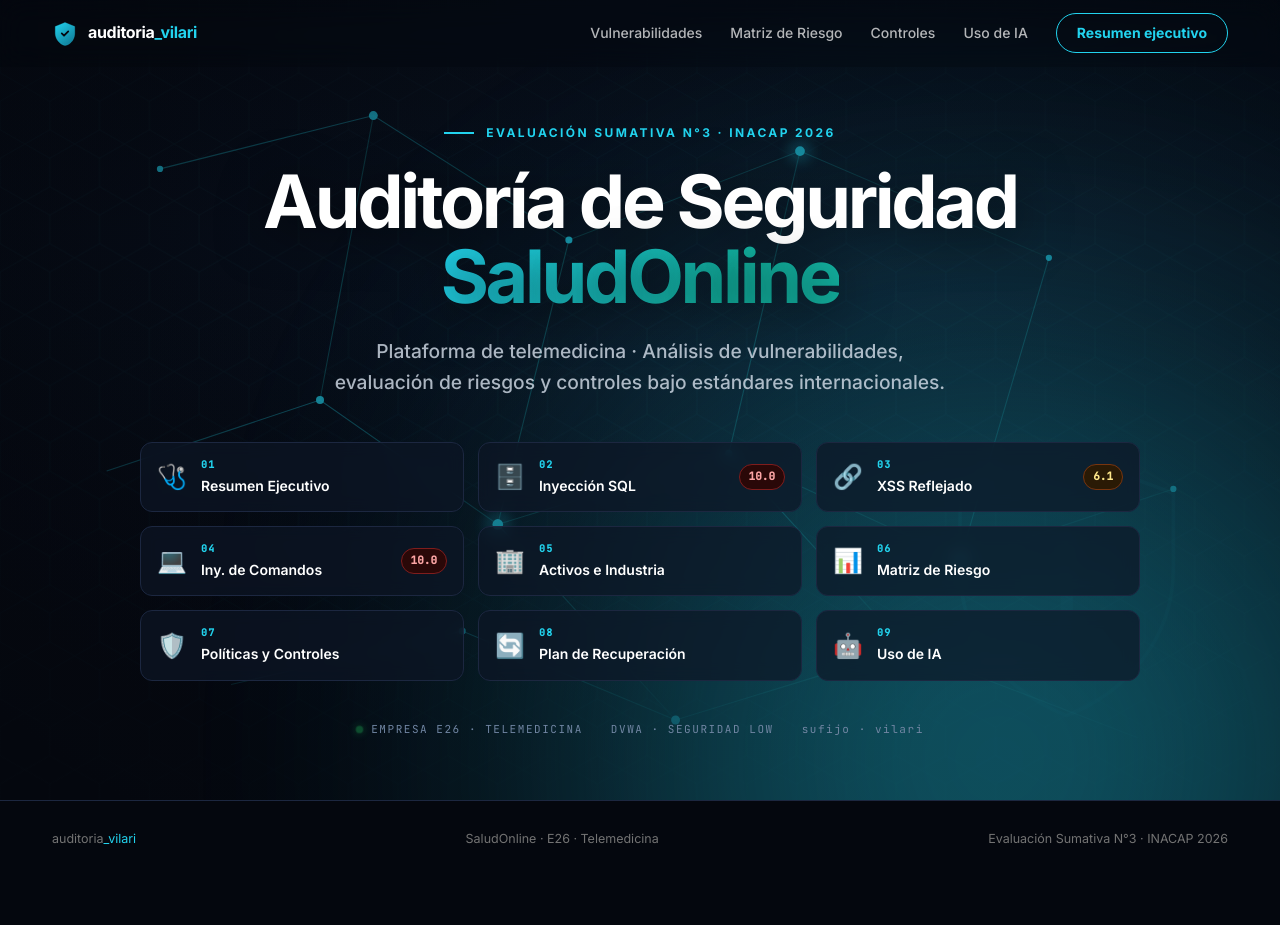
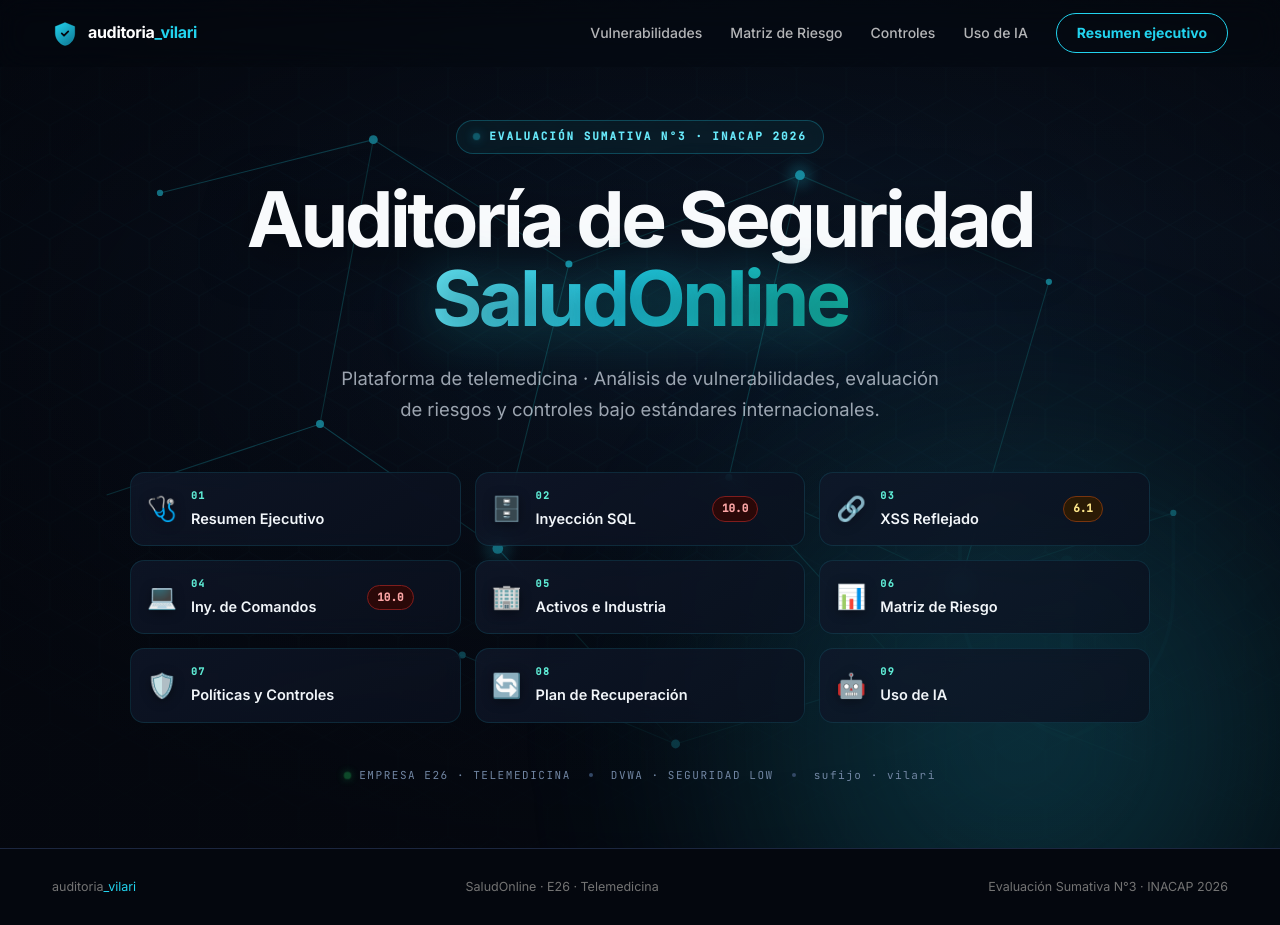
Before and after one commit to donkked/auditoria_vilari, a React (Vite) app: page / in a window 1280 px wide. Before the commit the page ends 877 px from the top, so only its background shows below. Built offline with nearby package versions, Linux system fonts and the light colour scheme.

Commit message:
style: pulir portada — animaciones de entrada, chip eyebrow, botones con glow y flecha

```diff
--- a/src/App.css
+++ b/src/App.css
@@ -424,13 +424,28 @@ body {
 /* ════════════════════════════════════════
    HOME — LANDING
    ════════════════════════════════════════ */
+@keyframes fade-up {
+  from { opacity: 0; transform: translateY(16px); }
+  to   { opacity: 1; transform: translateY(0); }
+}
+
+@keyframes scan {
+  0%   { transform: translateY(-100%); }
+  100% { transform: translateY(100vh); }
+}
+
+.anim {
+  opacity: 0;
+  animation: fade-up 0.6s cubic-bezier(0.22, 1, 0.36, 1) forwards;
+}
+
 .home {
   position: relative;
   min-height: 100vh;
   display: flex;
   align-items: center;
   justify-content: center;
-  padding: 110px 32px 56px;
+  padding: 120px 32px 64px;
   overflow: hidden;
 }
 
@@ -446,19 +461,19 @@ body {
   position: absolute;
   inset: 0;
   background:
-    radial-gradient(ellipse 70% 60% at 50% 45%, transparent 0%, rgba(4,7,14,0.55) 100%),
-    linear-gradient(to bottom, rgba(4,7,14,0.4), transparent 30%, rgba(4,7,14,0.6));
+    radial-gradient(ellipse 70% 60% at 50% 42%, transparent 0%, rgba(4,7,14,0.6) 100%),
+    linear-gradient(to bottom, rgba(4,7,14,0.55), transparent 28%, rgba(4,7,14,0.7));
 }
 
 .home-glow {
   position: absolute;
-  width: 720px;
-  height: 720px;
+  width: 760px;
+  height: 760px;
   border-radius: 50%;
-  background: #22d3ee;
-  filter: blur(160px);
-  opacity: 0.12;
-  top: 50%;
+  background: radial-gradient(circle, rgba(34,211,238,0.6), transparent 70%);
+  filter: blur(80px);
+  opacity: 0.5;
+  top: 42%;
   left: 50%;
   transform: translate(-50%, -50%);
   z-index: 0;
@@ -466,98 +481,141 @@ body {
   animation: glow-breathe 8s ease-in-out infinite;
 }
 
+/* Slow scanning light line */
+.home-scanline {
+  position: absolute;
+  left: 0;
+  right: 0;
+  height: 1px;
+  background: linear-gradient(90deg, transparent, rgba(34,211,238,0.4), transparent);
+  z-index: 0;
+  pointer-events: none;
+  animation: scan 9s linear infinite;
+  opacity: 0.6;
+}
+
 .home-content {
   position: relative;
   z-index: 1;
   width: 100%;
-  max-width: 1000px;
+  max-width: 1020px;
   text-align: center;
 }
 
 .home-eyebrow {
   display: inline-flex;
   align-items: center;
-  gap: 12px;
-  font-size: 12px;
-  font-weight: 700;
-  letter-spacing: 0.2em;
+  gap: 9px;
+  font-family: 'JetBrains Mono', monospace;
+  font-size: 11px;
+  font-weight: 600;
+  letter-spacing: 0.18em;
   text-transform: uppercase;
-  color: #22d3ee;
-  margin-bottom: 22px;
+  color: #67e8f9;
+  margin-bottom: 26px;
+  padding: 7px 16px;
+  border: 1px solid rgba(34,211,238,0.25);
+  background: rgba(34,211,238,0.06);
+  border-radius: 30px;
+  backdrop-filter: blur(6px);
+  -webkit-backdrop-filter: blur(6px);
 }
 
-.home-eyebrow-line {
-  width: 30px;
-  height: 2px;
+.home-eyebrow-dot {
+  width: 7px;
+  height: 7px;
+  border-radius: 50%;
   background: #22d3ee;
+  box-shadow: 0 0 10px #22d3ee;
+  animation: glow-breathe 2.5s ease-in-out infinite;
 }
 
 .home-title {
-  font-size: clamp(2.4rem, 6vw, 4.6rem);
+  font-size: clamp(2.5rem, 6.2vw, 4.8rem);
   font-weight: 900;
   letter-spacing: -0.045em;
-  line-height: 1.02;
+  line-height: 1.04;
   margin: 0;
-  color: #ffffff;
+  color: #f8fafc;
   text-shadow: 0 8px 50px rgba(0,0,0,0.6);
 }
 
 .home-title-accent {
-  background: linear-gradient(120deg, #22d3ee, #14b8a6 70%);
+  position: relative;
+  background: linear-gradient(110deg, #67e8f9 0%, #22d3ee 45%, #14b8a6 100%);
   -webkit-background-clip: text;
   background-clip: text;
   -webkit-text-fill-color: transparent;
   color: #22d3ee;
+  filter: drop-shadow(0 4px 24px rgba(34,211,238,0.35));
 }
 
 .home-lead {
-  font-size: clamp(1rem, 1.6vw, 1.2rem);
-  font-weight: 500;
-  color: rgba(219,228,240,0.78);
-  margin: 22px auto 0;
-  line-height: 1.6;
-  max-width: 620px;
+  font-size: clamp(1rem, 1.5vw, 1.15rem);
+  font-weight: 400;
+  color: rgba(219,228,240,0.7);
+  margin: 24px auto 0;
+  line-height: 1.65;
+  max-width: 600px;
 }
 
 .home-buttons {
   display: grid;
   grid-template-columns: repeat(3, 1fr);
   gap: 14px;
-  margin: 44px 0 0;
+  margin: 48px 0 0;
 }
 
 .home-btn {
+  position: relative;
   display: flex;
   align-items: center;
   gap: 14px;
   text-align: left;
-  background: rgba(14,22,38,0.7);
-  backdrop-filter: blur(8px);
-  -webkit-backdrop-filter: blur(8px);
-  border: 1px solid var(--c-border);
-  border-radius: 12px;
-  padding: 14px 16px;
+  background: linear-gradient(145deg, rgba(16,24,42,0.78), rgba(10,16,30,0.78));
+  backdrop-filter: blur(10px);
+  -webkit-backdrop-filter: blur(10px);
+  border: 1px solid rgba(34,211,238,0.12);
+  border-radius: 14px;
+  padding: 15px 16px;
   text-decoration: none;
-  transition: transform 0.16s, border-color 0.16s, background 0.16s, box-shadow 0.16s;
+  overflow: hidden;
+  transition: transform 0.18s ease, border-color 0.18s, box-shadow 0.18s;
+}
+
+.home-btn::before {
+  content: '';
+  position: absolute;
+  left: 0;
+  top: 0;
+  bottom: 0;
+  width: 3px;
+  background: linear-gradient(180deg, #22d3ee, #14b8a6);
+  opacity: 0;
+  transition: opacity 0.18s;
 }
 
 .home-btn:hover {
-  transform: translateY(-3px);
-  border-color: rgba(34,211,238,0.5);
-  background: rgba(18,30,50,0.85);
-  box-shadow: 0 10px 30px rgba(0,0,0,0.4), 0 0 0 1px rgba(34,211,238,0.15);
+  transform: translateY(-4px);
+  border-color: rgba(34,211,238,0.45);
+  box-shadow: 0 14px 36px rgba(0,0,0,0.5), 0 0 24px rgba(34,211,238,0.12);
+}
+
+.home-btn:hover::before {
+  opacity: 1;
 }
 
 .home-btn-icon {
   font-size: 24px;
   line-height: 1;
   flex-shrink: 0;
+  filter: drop-shadow(0 2px 6px rgba(0,0,0,0.4));
 }
 
 .home-btn-text {
   display: flex;
   flex-direction: column;
-  gap: 2px;
+  gap: 3px;
   flex: 1;
   min-width: 0;
 }
@@ -566,14 +624,14 @@ body {
   font-family: 'JetBrains Mono', monospace;
   font-size: 10px;
   font-weight: 700;
-  letter-spacing: 0.12em;
-  color: #22d3ee;
+  letter-spacing: 0.14em;
+  color: #5eead4;
 }
 
 .home-btn-title {
-  font-size: 14px;
+  font-size: 14.5px;
   font-weight: 600;
-  color: #ffffff;
+  color: #f1f5f9;
   white-space: nowrap;
   overflow: hidden;
   text-overflow: ellipsis;
@@ -600,22 +658,44 @@ body {
   border: 1px solid #78350f;
 }
 
+.home-btn-arrow {
+  flex-shrink: 0;
+  font-size: 16px;
+  color: #22d3ee;
+  opacity: 0;
+  transform: translateX(-6px);
+  transition: opacity 0.18s, transform 0.18s;
+}
+
+.home-btn:hover .home-btn-arrow {
+  opacity: 1;
+  transform: translateX(0);
+}
+
 .home-meta {
   display: flex;
   flex-wrap: wrap;
-  gap: 10px 28px;
+  gap: 10px 18px;
   justify-content: center;
-  margin-top: 40px;
+  align-items: center;
+  margin-top: 44px;
   font-family: 'JetBrains Mono', monospace;
   font-size: 11px;
   letter-spacing: 0.14em;
   color: #7186a3;
 }
 
-.home-meta span {
+.home-meta > span {
   display: inline-flex;
   align-items: center;
   gap: 8px;
+}
+
+.home-meta-sep {
+  width: 4px;
+  height: 4px;
+  border-radius: 50%;
+  background: #334866;
 }
 
 .home-meta-dot {
@@ -625,6 +705,11 @@ body {
   background: #22c55e;
   box-shadow: 0 0 8px #22c55e;
   animation: glow-breathe 2.5s ease-in-out infinite;
+}
+
+@media (prefers-reduced-motion: reduce) {
+  .anim { opacity: 1; animation: none; }
+  .home-scanline, .home-glow { animation: none; }
 }
 
 /* ════════════════════════════════════════
--- a/src/components/Home.tsx
+++ b/src/components/Home.tsx
@@ -25,21 +25,28 @@ export default function Home() {
     <section className="home">
       <div className="home-bg" />
       <div className="home-glow" />
+      <div className="home-scanline" />
       <div className="home-content">
-        <span className="home-eyebrow">
-          <span className="home-eyebrow-line" /> EVALUACIÓN SUMATIVA N°3 · INACAP 2026
+        <span className="home-eyebrow anim" style={{ animationDelay: '0s' }}>
+          <span className="home-eyebrow-dot" /> EVALUACIÓN SUMATIVA N°3 · INACAP 2026
         </span>
-        <h1 className="home-title">
-          Auditoría de Seguridad<br /><span className="home-title-accent">SaludOnline</span>
+        <h1 className="home-title anim" style={{ animationDelay: '0.08s' }}>
+          Auditoría de Seguridad<br />
+          <span className="home-title-accent">SaludOnline</span>
         </h1>
-        <p className="home-lead">
+        <p className="home-lead anim" style={{ animationDelay: '0.16s' }}>
           Plataforma de telemedicina · Análisis de vulnerabilidades, evaluación de
           riesgos y controles bajo estándares internacionales.
         </p>
 
         <nav className="home-buttons" aria-label="Secciones del informe">
-          {sections.map(s => (
-            <Link key={s.to} to={s.to} className="home-btn">
+          {sections.map((s, i) => (
+            <Link
+              key={s.to}
+              to={s.to}
+              className="home-btn anim"
+              style={{ animationDelay: `${0.24 + i * 0.05}s` }}
+            >
               <span className="home-btn-icon">{s.icon}</span>
               <span className="home-btn-text">
                 <span className="home-btn-num">{s.num}</span>
@@ -48,13 +55,16 @@ export default function Home() {
               {s.badge && (
                 <span className={`home-btn-badge ${s.badge.cls}`}>{s.badge.text}</span>
               )}
+              <span className="home-btn-arrow" aria-hidden="true">→</span>
             </Link>
           ))}
         </nav>
 
-        <div className="home-meta">
+        <div className="home-meta anim" style={{ animationDelay: '0.8s' }}>
           <span><span className="home-meta-dot" /> EMPRESA E26 · TELEMEDICINA</span>
+          <span className="home-meta-sep" />
           <span>DVWA · SEGURIDAD LOW</span>
+          <span className="home-meta-sep" />
           <span>sufijo · vilari</span>
         </div>
       </div>
```
